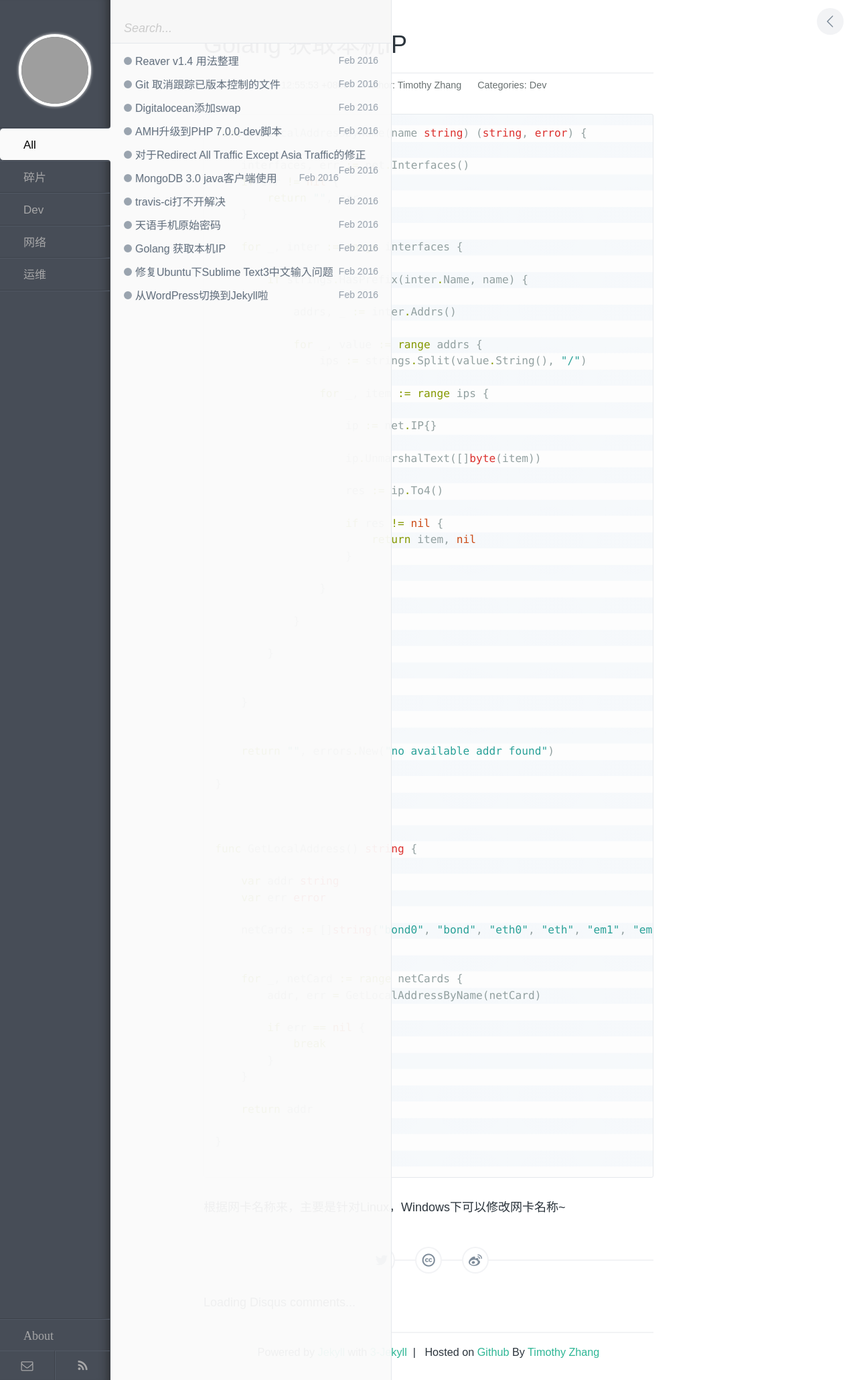
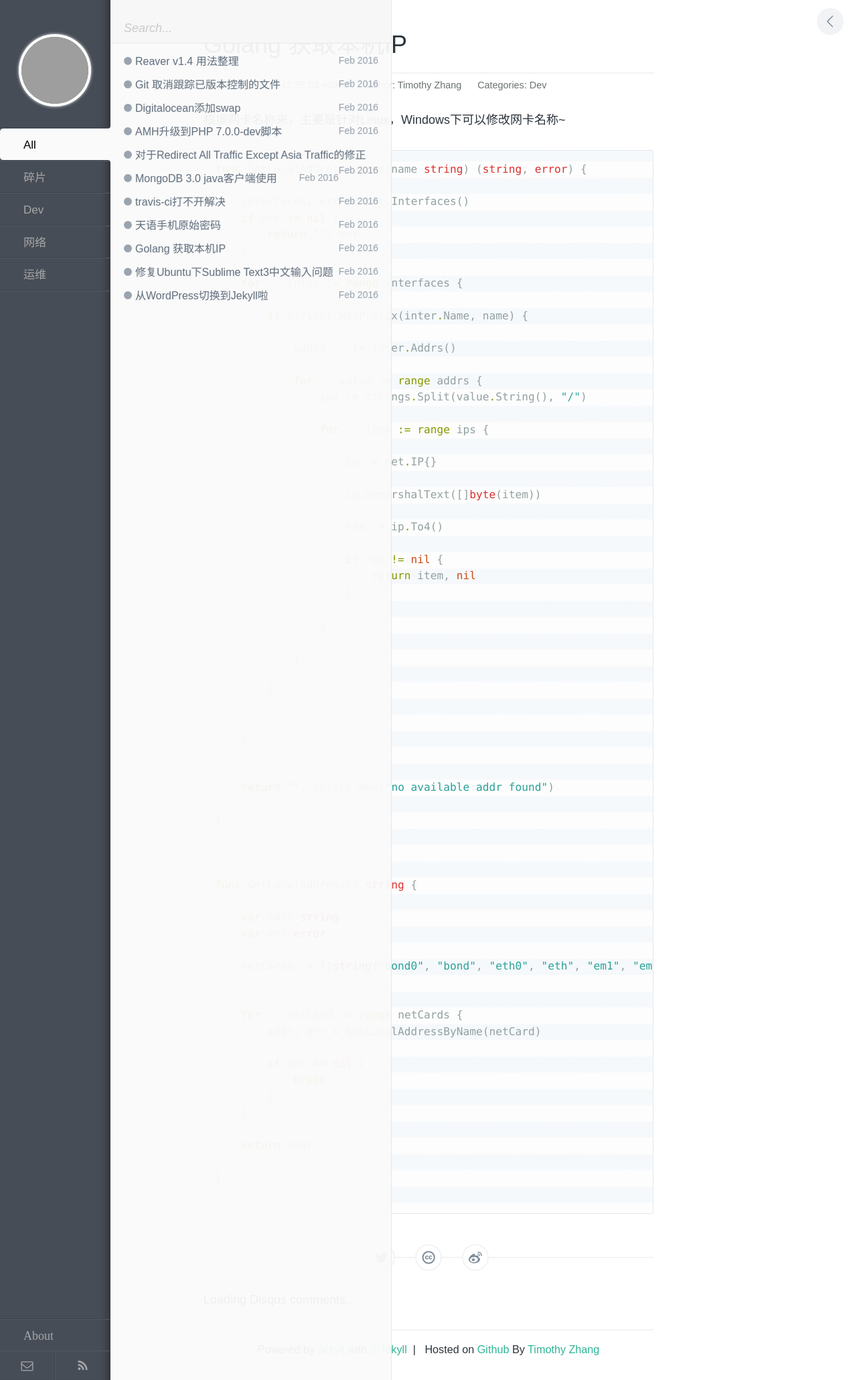
Before and after one commit to TimothyZhang023/zts1993.github.io, a Jekyll site: the page built from _posts/dev/2016-02-16-golang-local-ip.markdown, in a window 1280 px wide. Shown: the whole page at 67% size. Built offline with Jekyll 4.4.1, drawn with Linux system fonts in a browser that asks for light colours; comment, search, counter and statistics services are not loaded; part of the change alters nothing that is shown; grey boxes are pictures that could not be loaded.

```diff
--- a/_posts/dev/2016-02-16-golang-local-ip.markdown
+++ b/_posts/dev/2016-02-16-golang-local-ip.markdown
@@ -4,6 +4,8 @@ title: "Golang 获取本机IP"
 date: 2016-02-16 12:55:53  +0800
 categories: Dev
 ---
+
+根据网卡名称来，主要是针对Linux，Windows下可以修改网卡名称~
 
 {% highlight golang %}
 
@@ -72,6 +74,3 @@ func GetLocalAddress() string {
 }
 
 {% endhighlight %}
-
-
-根据网卡名称来，主要是针对Linux，Windows下可以修改网卡名称~
```
